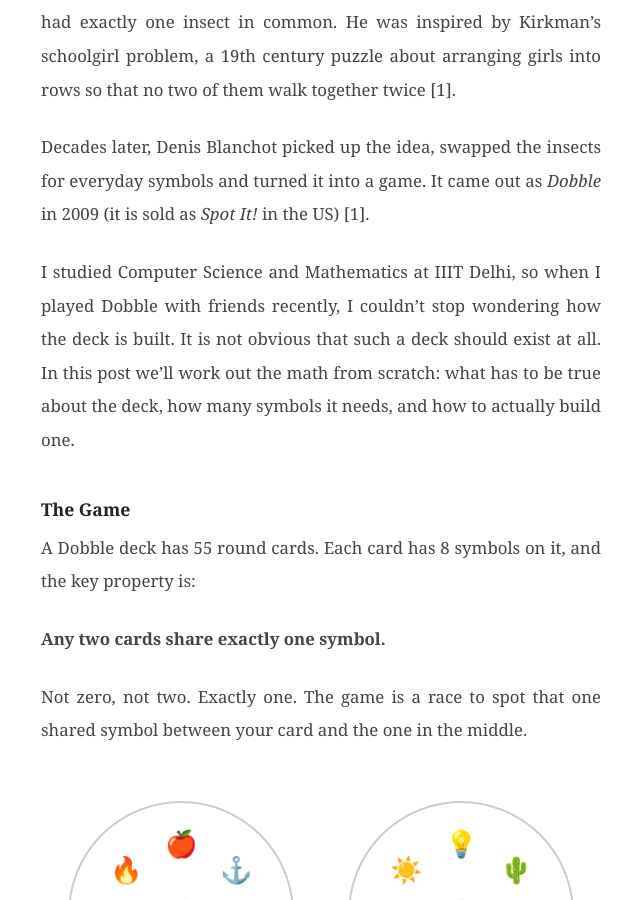
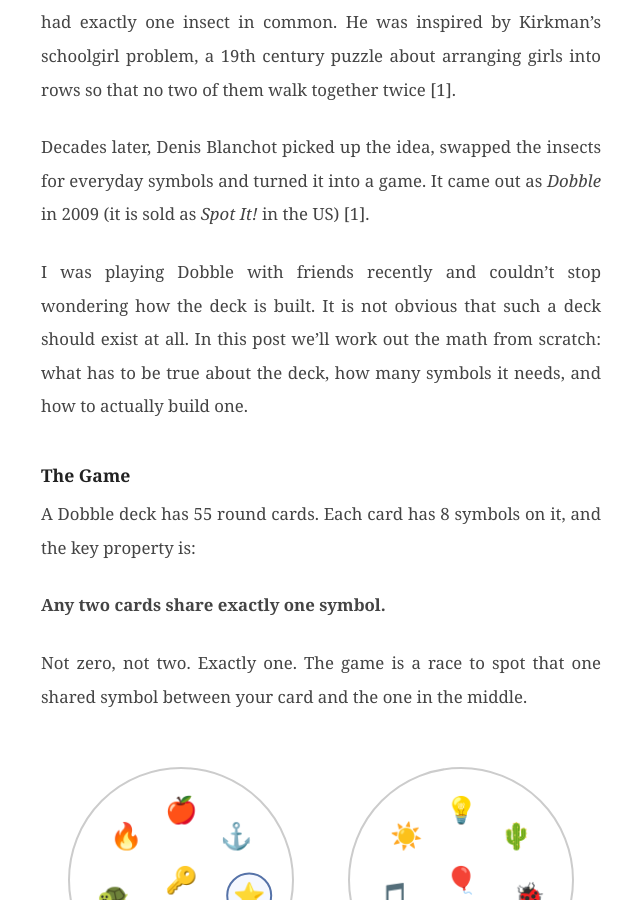
Before and after one commit to ramandeeptrehan/ramandeeptrehan.github.io, a Jekyll site: the page built from _posts/2026-10-26-the-math-behind-dobble.md, in a window 1280 px wide and 900 px high, scrolled down 317 px. Shown: the whole window, without its empty margins (319-959 px from the left). Built offline with Jekyll 4.4.1, drawn with Linux system fonts in a browser that asks for light colours.

Commit message:
Shorten education line on home page, drop it from Dobble post
Co-Authored-By: Claude Opus 5.5 <noreply@anthropic.com>

```diff
--- a/_posts/2026-10-26-the-math-behind-dobble.md
+++ b/_posts/2026-10-26-the-math-behind-dobble.md
@@ -8,7 +8,7 @@ In 1976, a French puzzle enthusiast named Jacques Cottereau made a set of 31 car
 
 Decades later, Denis Blanchot picked up the idea, swapped the insects for everyday symbols and turned it into a game. It came out as *Dobble* in 2009 (it is sold as *Spot It!* in the US) [1].
 
-I studied Computer Science and Mathematics at IIIT Delhi, so when I played Dobble with friends recently, I couldn't stop wondering how the deck is built. It is not obvious that such a deck should exist at all. In this post we'll work out the math from scratch: what has to be true about the deck, how many symbols it needs, and how to actually build one.
+I was playing Dobble with friends recently and couldn't stop wondering how the deck is built. It is not obvious that such a deck should exist at all. In this post we'll work out the math from scratch: what has to be true about the deck, how many symbols it needs, and how to actually build one.
 
 ## The Game
 
--- a/index.html
+++ b/index.html
@@ -22,7 +22,7 @@ layout: default
 <svg xmlns="http://www.w3.org/2000/svg" width="14" height="14" viewBox="0 0 24 24" fill="#25D366" style="vertical-align:middle;margin-bottom:2px;"><path d="M17.472 14.382c-.297-.149-1.758-.867-2.03-.967-.273-.099-.471-.148-.67.15-.197.297-.767.966-.94 1.164-.173.199-.347.223-.644.075-.297-.15-1.255-.463-2.39-1.475-.883-.788-1.48-1.761-1.653-2.059-.173-.297-.018-.458.13-.606.134-.133.298-.347.446-.52.149-.174.198-.298.298-.497.099-.198.05-.371-.025-.52-.075-.149-.669-1.612-.916-2.207-.242-.579-.487-.5-.669-.51-.173-.008-.371-.01-.57-.01-.198 0-.52.074-.792.372-.272.297-1.04 1.016-1.04 2.479 0 1.462 1.065 2.875 1.213 3.074.149.198 2.096 3.2 5.077 4.487.709.306 1.262.489 1.694.625.712.227 1.36.195 1.871.118.571-.085 1.758-.719 2.006-1.413.248-.694.248-1.289.173-1.413-.074-.124-.272-.198-.57-.347m-5.421 7.403h-.004a9.87 9.87 0 01-5.031-1.378l-.361-.214-3.741.982.998-3.648-.235-.374a9.86 9.86 0 01-1.51-5.26c.001-5.45 4.436-9.884 9.888-9.884 2.64 0 5.122 1.03 6.988 2.898a9.825 9.825 0 012.893 6.994c-.003 5.45-4.437 9.884-9.885 9.884m8.413-18.297A11.815 11.815 0 0012.05 0C5.495 0 .16 5.335.157 11.892c0 2.096.547 4.142 1.588 5.945L.057 24l6.305-1.654a11.882 11.882 0 005.683 1.448h.005c6.554 0 11.89-5.335 11.893-11.893a11.821 11.821 0 00-3.48-8.413z"/></svg>
 and other large-scale services.</p>
     <p class="bio">Prior to Meta, I was a <span class="highlight">Founding Engineer</span> at <a href="https://www.evenuplaw.com/" target="_blank" class="highlight" style="text-decoration: none;">EvenUp</a>, a legal tech startup in SF, where I built AI-driven medical summarization platform and large-scale document understanding pipelines over millions of legal exhibits, helping law firms analyze cases faster and more precisely.</p>
-    <p class="bio">I studied Computer Science and Mathematics at <span class="highlight">IIIT Delhi</span>.</p>
+    <p class="bio">I studied CS and Math at <span class="highlight">IIIT Delhi</span>.</p>
 
     <div class="home-beliefs">
       <p class="interests-label">First Principles Approach</p>
```
